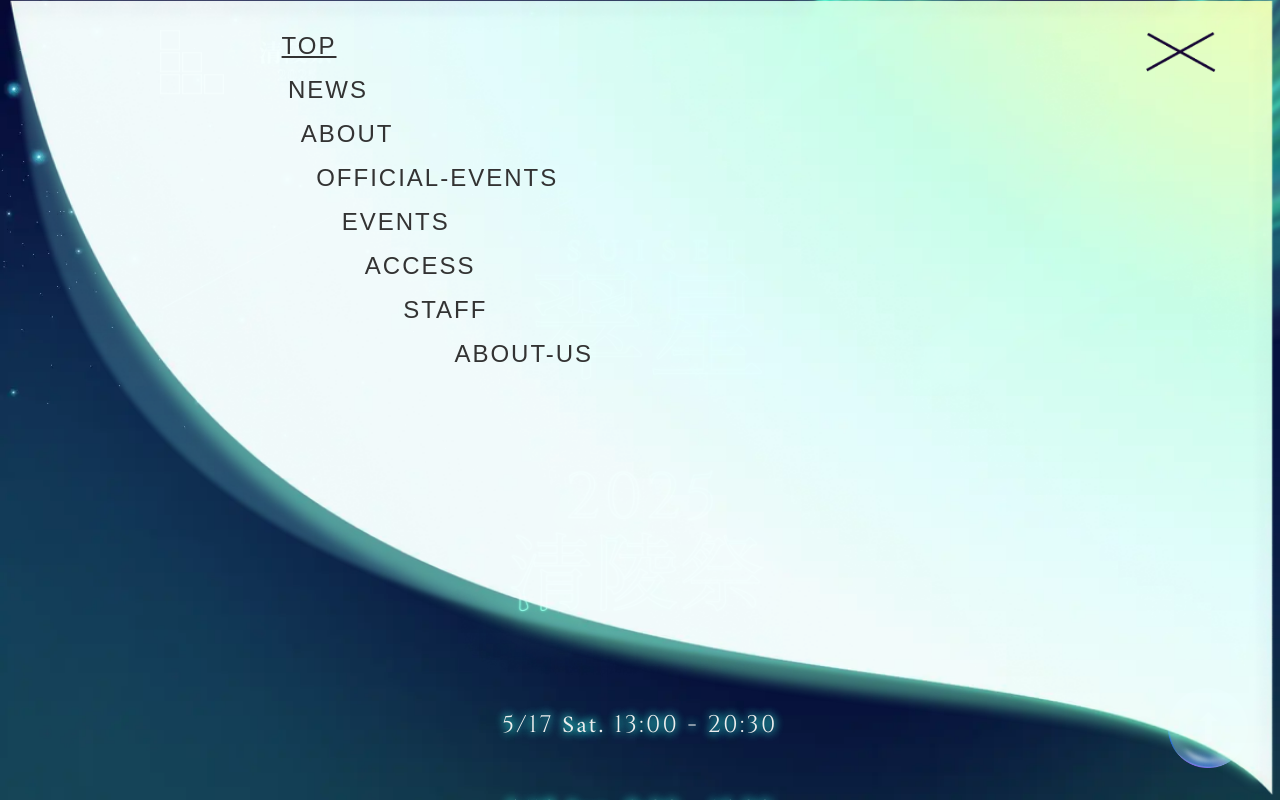
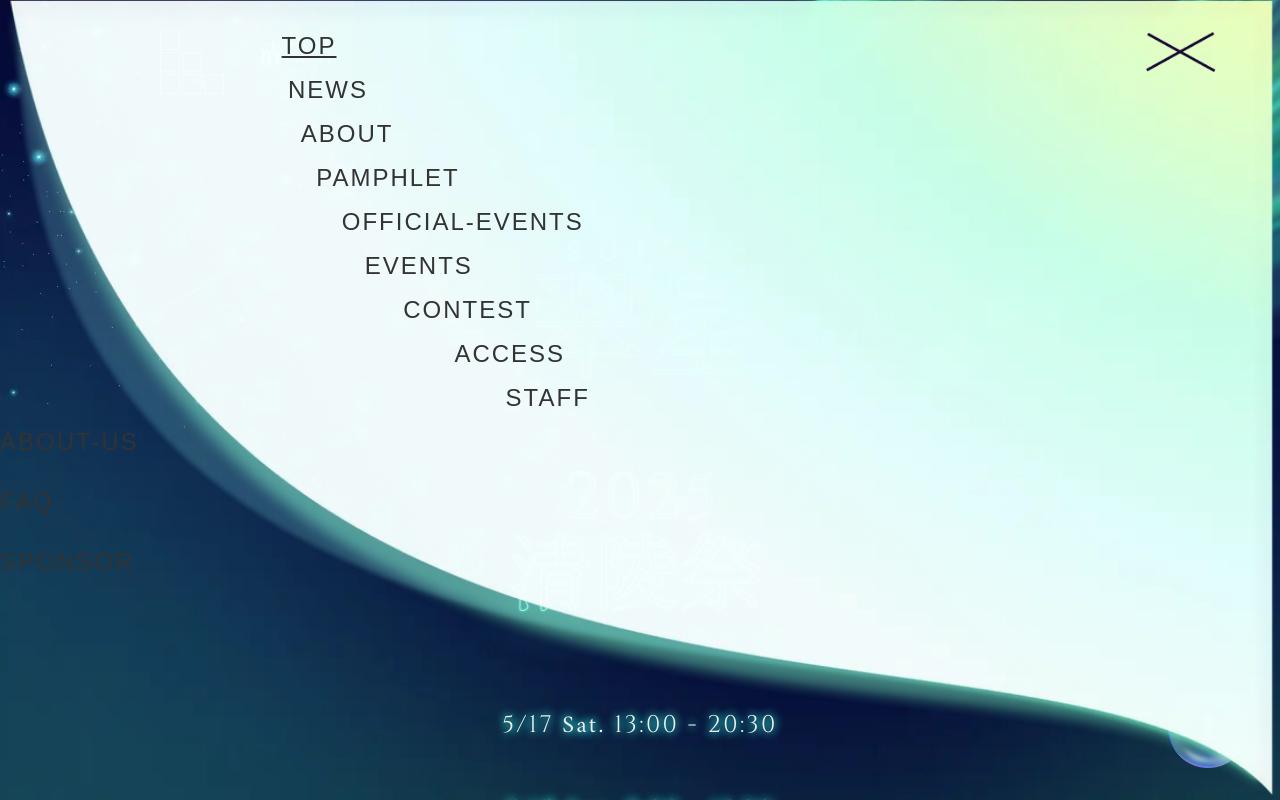
Before and after one commit to ynufes-tech/ynufes-seiryo25, a Nuxt app: page / in a window 1280 px wide. Both pictures are taken after a click on the picture 1060 px from the left and 52 px from the top of the page. Shown: the top 800 px of the page. Built offline with nearby package versions, Linux system fonts and the light colour scheme; a web font is replaced by a local one.

Commit message:
コンテンツ追加

```diff
--- a/components/NaviMenu.vue
+++ b/components/NaviMenu.vue
@@ -43,10 +43,16 @@ const toggle = () => {
             <NuxtLink to="/about" @click="toggle">ABOUT</NuxtLink>
           </li>
           <li>
+            <NuxtLink to="/pamphlet" @click="toggle">PAMPHLET</NuxtLink>
+          </li>
+          <li>
             <NuxtLink to="/official" @click="toggle">OFFICIAL-EVENTS</NuxtLink>
           </li>
           <li>
             <NuxtLink to="/events" @click="toggle">EVENTS</NuxtLink>
+          </li>
+          <li>
+            <NuxtLink to="/contest" @click="toggle">CONTEST</NuxtLink>
           </li>
           <li>
             <NuxtLink to="/access" @click="toggle">ACCESS</NuxtLink>
@@ -57,9 +63,12 @@ const toggle = () => {
           <li>
             <NuxtLink to="/about-us" @click="toggle">ABOUT-US</NuxtLink>
           </li>
-          <!-- <li> -->
-            <!-- <NuxtLink to="/faq" @click="toggle">FAQ</NuxtLink> -->
-          <!-- </li> -->
+          <li>
+            <NuxtLink to="/faq" @click="toggle">FAQ</NuxtLink>
+          </li>
+          <li>
+            <NuxtLink to="/sponsor" @click="toggle">SPONSOR</NuxtLink>
+          </li>
         </ul>
       </nav>
     </div>
```
